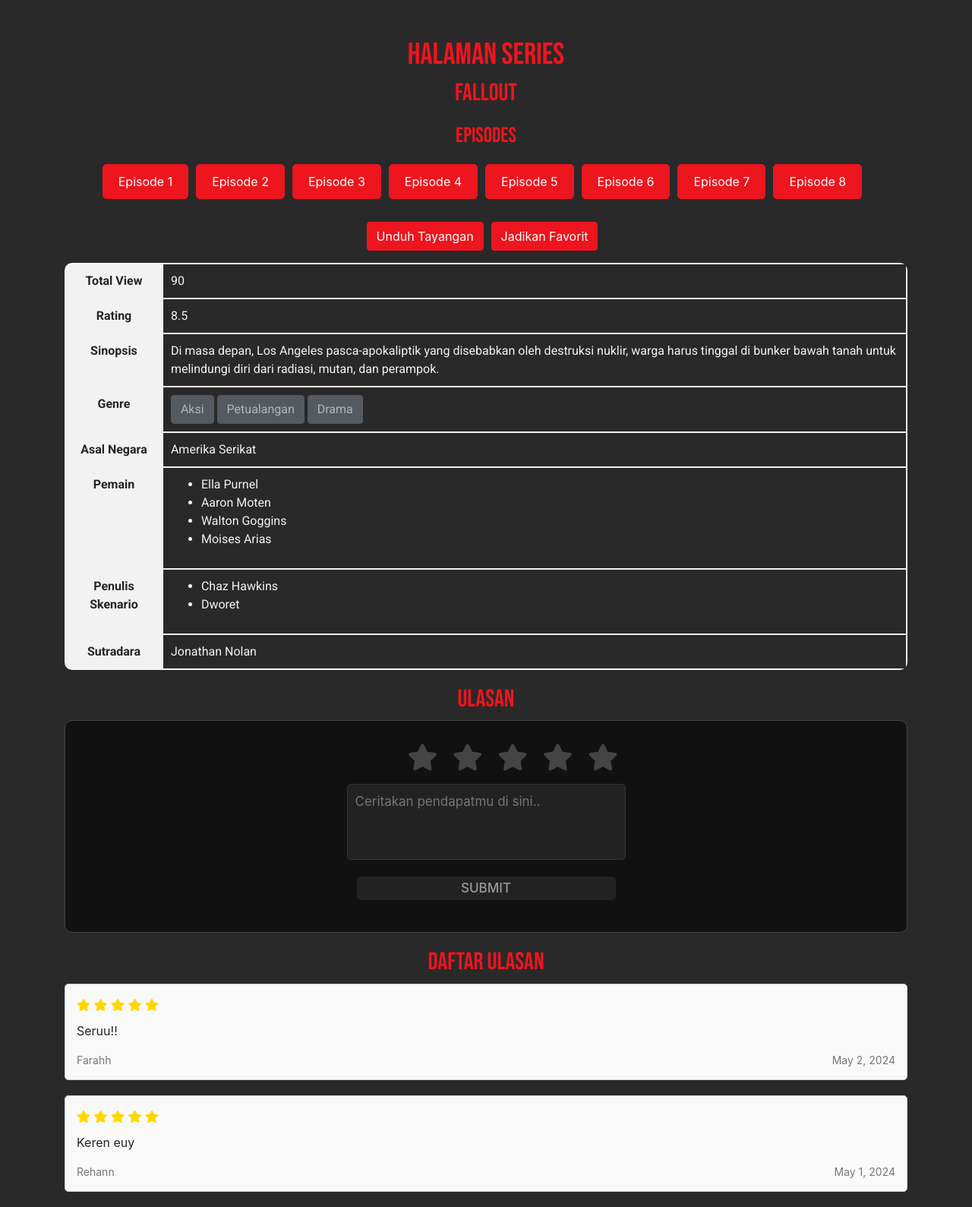
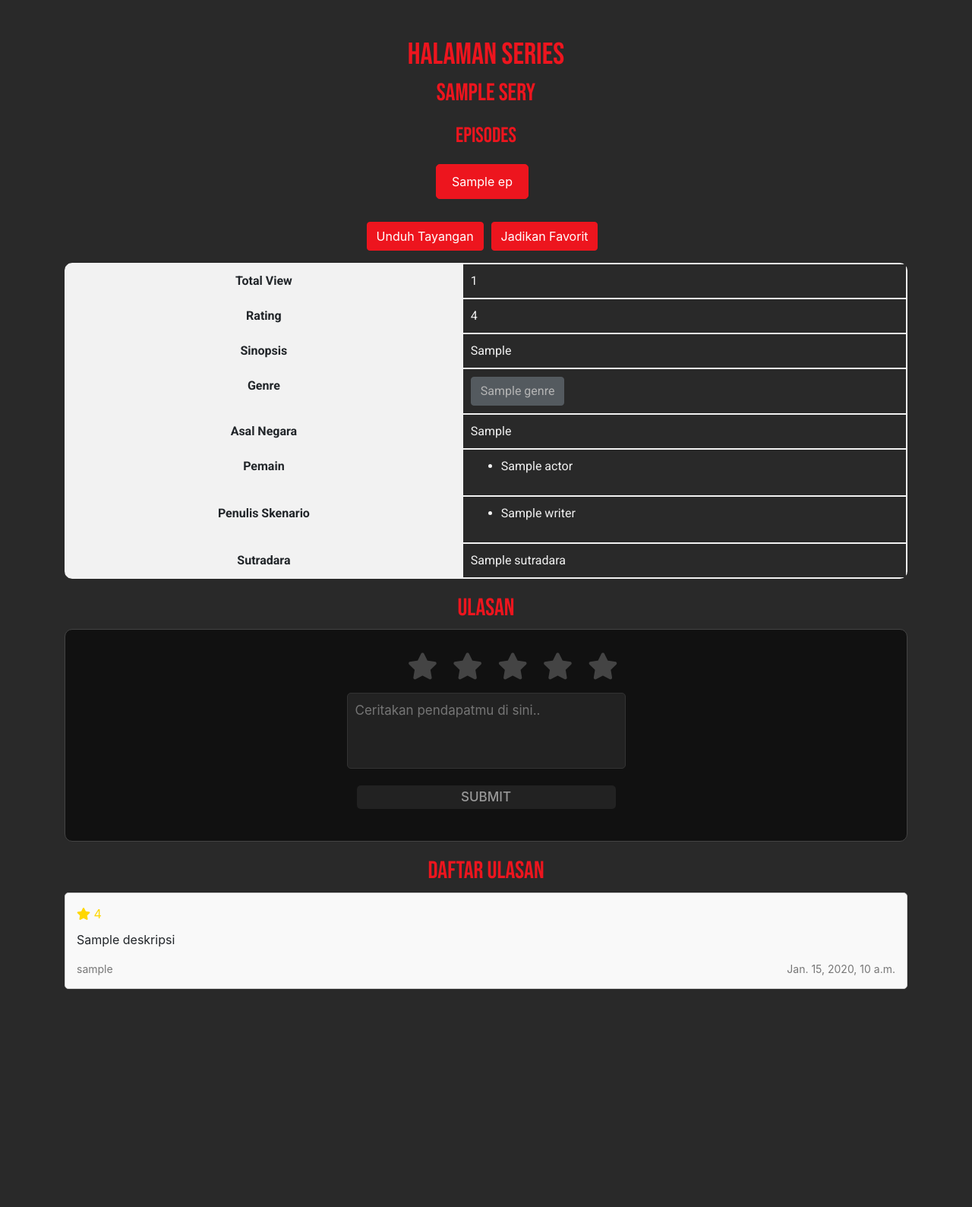
Before and after one commit to Pacilflix-A6/pacilflix, a Django app: template tayangan/templates/series.html in a window 1280 px wide. Shown: the whole page at 76% size. After the commit the page ends 1302 px from the top, so only its background shows below. Run offline with Django 3.2, Linux system fonts and the light colour scheme; the template is opened without the code that fills it: most values are stand-ins (such as "Sample title", 1, 10 or a date in 2020); some libraries are stand-ins or nearby versions.

Commit message:
[Add]Series and Episode feature

```diff
--- a/tayangan/templates/series.html
+++ b/tayangan/templates/series.html
@@ -215,35 +215,16 @@
     <h1>HALAMAN SERIES</h1>
 
     <!-- Judul Series -->
-    <h2>Fallout</h2>
+    <h2>{{ series.judul_tayangan }}</h2>
 
 <!-- Kumpulan Episode -->
 <h3>EPISODES</h3>
 <div class="episode-container">
+  {% for episode in series.kumpulan_episode %}
     <div class="episode-item">
-        <button type="button" class="btn btn-episode">Episode 1</button>
+      <a href="{% url 'tayangan:episode_select' series.id_tayangan episode.sub_judul %}" class="btn btn-episode">{{ episode.sub_judul }}</a>
     </div>
-    <div class="episode-item">
-        <button type="button" class="btn btn-episode">Episode 2</button>
-    </div>
-    <div class="episode-item">
-        <button type="button" class="btn btn-episode">Episode 3</button>
-    </div>
-    <div class="episode-item">
-        <button type="button" class="btn btn-episode">Episode 4</button>
-    </div>
-    <div class="episode-item">
-        <button type="button" class="btn btn-episode">Episode 5</button>
-    </div>
-    <div class="episode-item">
-        <button type="button" class="btn btn-episode">Episode 6</button>
-    </div>
-    <div class="episode-item">
-        <button type="button" class="btn btn-episode">Episode 7</button>
-    </div>
-    <div class="episode-item">
-        <button type="button" class="btn btn-episode">Episode 8</button>
-    </div>
+  {% endfor %}
 </div>
 
     <!-- Tombol-->
@@ -261,40 +242,37 @@
         <tbody>
             <tr>
                 <th>Total View</th>
-                <td>90</td>
+                <td>{{ series.total_view }}</td>
             </tr>
             <tr>
                 <th>Rating</th>
-                <td>8.5</td>
+                <td>{{ series.rating_rata_rata }}</td>
             </tr>
             <tr>
                 <th>Sinopsis</th>
-                <td>Di masa depan, Los Angeles pasca-apokaliptik yang disebabkan oleh destruksi nuklir, warga harus tinggal di bunker bawah tanah untuk melindungi diri dari radiasi, mutan, dan perampok.</td>
+                <td>{{ series.sinopsis_tayangan }}</td>
             </tr>
             <tr>
                 <th>Genre</th>
                 <td>
                     <div class="genre-buttons">
-                        <button type="button" class="btn btn-secondary" disabled>Aksi</button>
-                        <!-- ⋮ Genre lainnya ⋮ -->
-                        <button type="button" class="btn btn-secondary" disabled>Petualangan</button>
-                        <button type="button" class="btn btn-secondary" disabled>Drama</button>
+                      {% for genre in series.genre %}
+                            <button type="button" class="btn btn-secondary" disabled>{{ genre }}</button>
+                      {% endfor %}
                     </div>
                 </td>
             </tr>
             <tr>
                 <th>Asal Negara</th>
-                <td>Amerika Serikat</td>
+                <td>{{ series.asal_negara }}</td>
             </tr>
             <tr>
                 <th>Pemain</th>
                 <td>
                     <ul>
-                        <li>Ella Purnel</li>
-                        <!-- ⋮ Cast lainnya ⋮ -->
-                        <li>Aaron Moten</li>
-                        <li>Walton Goggins</li>
-                        <li>Moises Arias</li>
+                      {% for actor in series.pemain %}
+                        <li> {{ actor }} </li>
+                      {% endfor %}
                     </ul>
                 </td>
             </tr>
@@ -302,14 +280,15 @@
                 <th>Penulis Skenario</th>
                 <td>
                     <ul>
-                        <li>Chaz Hawkins</li>
-                        <li>Dworet</li>
+                      {% for writer in series.penulis_skenario %}
+                        <li> {{ writer }} </li>
+                      {% endfor %}
                     </ul>
                 </td>
             </tr>
             <tr>
                 <th>Sutradara</th>
-                <td>Jonathan Nolan</td>
+                <td>{{ series.sutradara }}</td>
             </tr>
         </tbody>
     </table>
@@ -319,19 +298,23 @@
 
     <!-- Input Ulasan -->
     <div class="review-container">
-        <!-- <input type="text" class="form-control" placeholder="Input untuk deskripsi ulasan" id="reviewDescriptionInput"> -->
       <div class="star-widget">
-            <input type="radio" id="rate-5" name="rate" value="5"><label for="star5" class="fas fa-star"></label>
-            <input type="radio" id="rate-4" name="rate" value="4"><label for="star4" class="fas fa-star"></label>
-            <input type="radio" id="rate-3" name="rate" value="3"><label for="star3" class="fas fa-star"></label>
-            <input type="radio" id="rate-2" name="rate" value="2"><label for="star2" class="fas fa-star"></label>
-            <input type="radio" id="rate-1" name="rate" value="1"><label for="star1" class="fas fa-star"></label>
-            <form action="#">
+          <input type="radio" id="rate-5" name="rate" value="5">
+          <label for="rate-5" class="fas fa-star"></label>
+          <input type="radio" id="rate-4" name="rate" value="4">
+          <label for="rate-4" class="fas fa-star"></label>
+          <input type="radio" id="rate-3" name="rate" value="3">
+          <label for="rate-3" class="fas fa-star"></label>
+          <input type="radio" id="rate-2" name="rate" value="2">
+          <label for="rate-3" class="fas fa-star"></label>
+          <input type="radio" id="rate-1" name="rate" value="1">
+          <label for="rate-1" class="fas fa-star"></label>
+          <form action="ulas">
               <div class="textarea">
-                    <textarea cols="30" placeholder="Ceritakan pendapatmu di sini.."></textarea>
+                  <textarea id="reviewDescription" cols="30" placeholder="Ceritakan pendapatmu di sini.."></textarea>
               </div>
               <div class="btn">
-                    <button type="submit">Submit</button>
+                <button type="button" onclick="addReview()">Submit</button>
               </div>
           </form>
       </div>
@@ -341,46 +324,23 @@
     <h2>DAFTAR ULASAN</h2>
     <div class="review-list">
       <div class="review-item">
+          {% for ulasan in series.kumpulan_ulasan %}
             <div class="review-box">
               <div class="review-header">
-                    <div class="review-rating">
+                <div class="review-rating" onload="showRating('{{ ulasan.rating }}')">
                   <span class="fas fa-star checked"></span>
-                        <span class="fas fa-star checked"></span>
-                        <span class="fas fa-star checked"></span>
-                        <span class="fas fa-star checked"></span>
-                        <span class="fas fa-star"></span>
+                      {{ ulasan.rating }}
                 </div>
               </div>
               <div class="review-content">
-                    <p>Seruu!!</p>
+                <p>{{ ulasan.deskripsi }}</p>
               </div>
               <div class="review-footer">
-                    <span class="review-author">Farahh</span>
-                    <span class="review-date">May 2, 2024</span>
+                <span class="review-author">{{ ulasan.username }}</span>
+                <span class="review-date">{{ ulasan.timestamp }}</span>
               </div>
             </div>
-        </div>
-        <!-- Ulasan lainnya ditambahkan di sini -->
-        <div class="review-item">
-            <div class="review-box">
-                <div class="review-header">
-                    <div class="review-rating">
-                        <span class="fas fa-star checked"></span>
-                        <span class="fas fa-star checked"></span>
-                        <span class="fas fa-star checked"></span>
-                        <span class="fas fa-star checked"></span>
-                        <span class="fas fa-star"></span>
-                    </div>
-                </div>
-                <div class="review-content">
-                    <p>Keren euy</p>
-                </div>
-                <div class="review-footer">
-                    <span class="review-author">Rehann</span>
-                    <span class="review-date">May 1, 2024</span>
-                </div>
-            </div>
-        </div>
+          {% endfor %}
         </div>
       </div>
 
@@ -478,27 +438,104 @@
         </div>
       </div>
 
+
+    <!-- Error Modal -->
+    <div class="modal fade" id="errorModal" tabindex="-1" aria-labelledby="errorModalLabel" aria-hidden="true">
+      <div class="modal-dialog">
+          <div class="modal-content">
+              <div class="modal-header">
+                  <h5 class="modal-title" id="errorModalLabel" style="color: #cc1218">Gagal Mengirim Ulasan</h5>
+                  <button type="button" class="close" data-dismiss="modal" aria-label="Close">
+                      <span aria-hidden="true">&times;</span>
+                  </button>
+              </div>
+              <div class="modal-body" id="errorModalBody">
+                  <!-- Error message will be injected here -->
+              </div>
+              <div class="modal-footer">
+                  <button type="button" class="btn btn-secondary" data-dismiss="modal">Tutup</button>
+              </div>
+          </div>
+      </div>
+    </div>
+
+  <!-- Info Modal -->
+  <div class="modal fade" id="infoModal" tabindex="-1" aria-labelledby="infoModalLabel" aria-hidden="true">
+    <div class="modal-dialog">
+        <div class="modal-content">
+            <div class="modal-header">
+                <h5 class="modal-title" id="infoModalLabel" style="color: #000">Info</h5>
+                <button type="button" class="close" data-dismiss="modal" aria-label="Close">
+                    <span aria-hidden="true">&times;</span>
+                </button>
+            </div>
+            <div class="modal-body" id="infoModalBody">
+                <!-- Info message will be injected here -->
+            </div>
+            <div class="modal-footer">
+                <button type="button" class="btn btn-secondary" data-dismiss="modal">Tutup</button>
+            </div>
+        </div>
+    </div>
+  </div>
+
   <script>
-    // Izin commentin script lu ya bimo, gaada id submitReviewButton jadi function lain error
 
-    // document.getElementById('submitReviewButton').addEventListener('click', function () {
-    //     // Mendapatkan review, rating, dan username
-    //     var reviewDescription = document.getElementById('reviewDescriptionInput').value;
-    //     var reviewRating = document.getElementById('reviewRatingInput').value;
-    //     var username = "John Doe"; // Example username\
+    document.addEventListener("DOMContentLoaded", function () {
+      // Ambil referensi modal
+      var infoModal = document.getElementById("infoModal");
 
-    //     // Buat list item baru untuk review
-    //     var newReview = document.createElement('li');
-    //     newReview.textContent = username + ": " + reviewDescription + ' - Rating: ' + reviewRating;
+      setTimeout(function () {
+          // Tutup modal
+          $('#infoModal').modal('hide');
+      }, 3000); // Ubah angka 3000 menjadi jumlah milidetik yang diinginkan
+    });
 
-    //     // Tambah review ke daftar review
-    //     document.getElementById('reviewList').appendChild(newReview);
+    function addReview() {
+      const url = "{% url 'tayangan:ulas' series.id_tayangan %}";
 
-    //     // Clear input
-    //     document.getElementById('reviewDescriptionInput').value = '';
-    //     document.getElementById('reviewRatingInput').value = '0'; //default
-    // });
+      // Mendapatkan nilai rating
+      var rating = document.querySelector('input[name="rate"]:checked').value;
+      console.log(rating);
 
+      // Mendapatkan deskripsi ulasan
+      var deskripsi = document.getElementById('reviewDescription').value;
+      console.log(deskripsi)
+
+      // Mengirim data ulasan ke server
+      fetch(url, {
+          method: 'POST',
+          headers: {
+              "Content-Type": "application/json",
+              "X-CSRFToken": "{{ csrf_token }}",
+          },
+          body: JSON.stringify({
+              rating: rating,
+              deskripsi: deskripsi
+          })
+        })
+        .then(response => response.json())
+        .then(data => {
+            if (data.status === 'success') {
+              document.getElementById('infoModalBody').textContent = data.message;
+              $('#infoModal').modal('show');
+              setTimeout(function() {
+                location.reload();
+              }, 2000);
+
+            } else {
+                  // Inject error message into modal
+                document.getElementById('errorModalBody').textContent = data.error;
+                // Show the modal
+                $('#errorModal').modal('show');
+            }
+        })
+        .catch(error => {
+            console.error('Error:', error);
+            document.getElementById('errorModalBody').textContent = data.error;
+            $('#errorModal').modal('show');
+        });
+    }
 
     function updateFavoriteAction() {
       var modal = document.getElementById("confirmAddModel");
--- a/tayangan/templates/tayangan.html
+++ b/tayangan/templates/tayangan.html
@@ -196,7 +196,7 @@
                 <td>{{ show.sinopsis }}</td>
                 <td>{{ show.url_video_trailer }}</td>
                 <td>{{ show.release_date_trailer }}</td>
-                <td><button type="button" class="btn btn-primary">Lihat Series</button></td>
+                <td><a href="{% url 'tayangan:series_select' show.id %}" class="btn btn-primary">Lihat Series</a></td>
             </tr>
             {% endfor %}
         </tbody>
```
Also changed, not shown: tayangan/templates/episode.html (+105 -28 lines), tayangan/urls.py (+5 -4 lines), tayangan/views.py (+113 -6 lines). Lines whose indentation alone changed are shown as unchanged.
